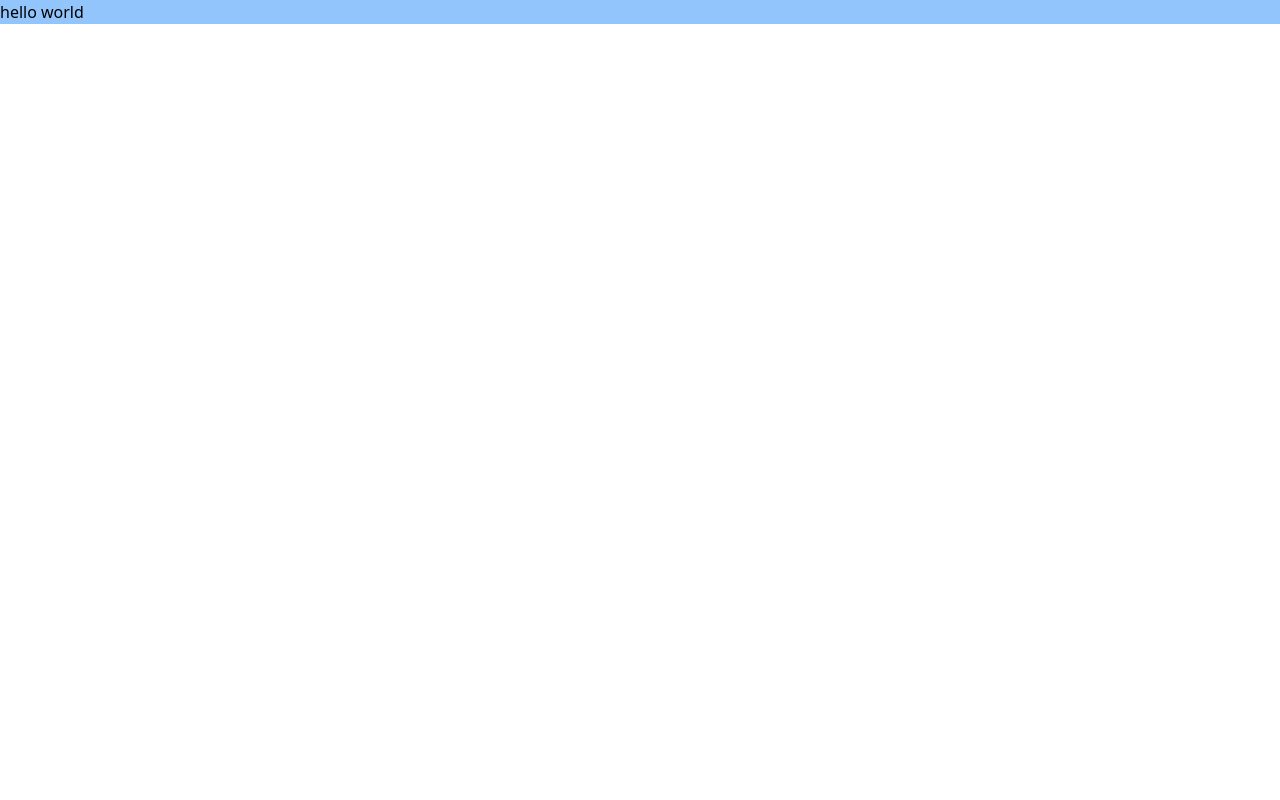
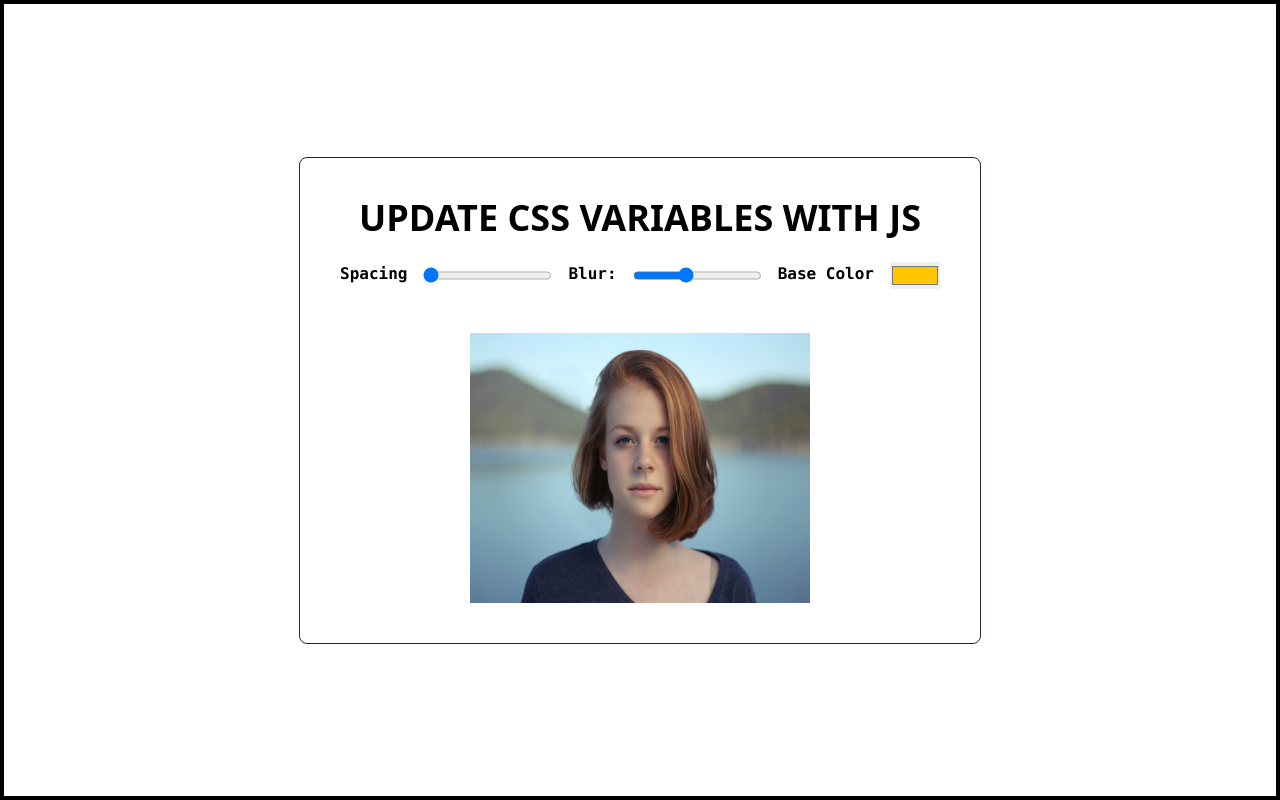
Before and after one commit to parasss19/JS-Project2, a website: page index.html in a window 1280 px wide. Drawn offline with Linux system fonts and the light colour scheme.

Commit message:
layout created

```diff
--- a/index.html
+++ b/index.html
@@ -7,7 +7,21 @@
     <title>Project2 Update css var using js</title>
 </head>
 <body>
-    <h1 class="bg-blue-300 ">hello world</h1>
+    <div class="h-screen max-w-full border-black border-4 flex justify-center items-center">
+        <div class="flex flex-col gap-6 border border-gray-800 rounded-lg p-10 items-center justify-center">
+            <h2 class="text-mono uppercase font-semibold text-4xl">Update CSS Variables with <span class="">JS</span></h2>
 
+            <div class="controls flex gap-4">
+                <label class="font-mono font-semibold" for="spacing">Spacing</label>
+                <input id="spacing" type="range" name="spacing" min="10" max="200" value="10" data-sizing="px">
+                <label class="font-mono font-semibold" for="blur">Blur:</label>
+                <input id="blur" type="range" name="blur" min="0" max="25" value="10" data-sizing="px">
+                <label class="font-mono font-semibold" for="base">Base Color</label>
+                <input id="base" type="color" name="base" value="#ffc600">
+            </div>
+
+            <img class="w-[340px] h-[270px] mt-5" src="female.jpg" alt="female img">
+        </div>
+    </div>
 </body>
 </html>
```
Also changed, not shown: female.jpg (added), output.css.
